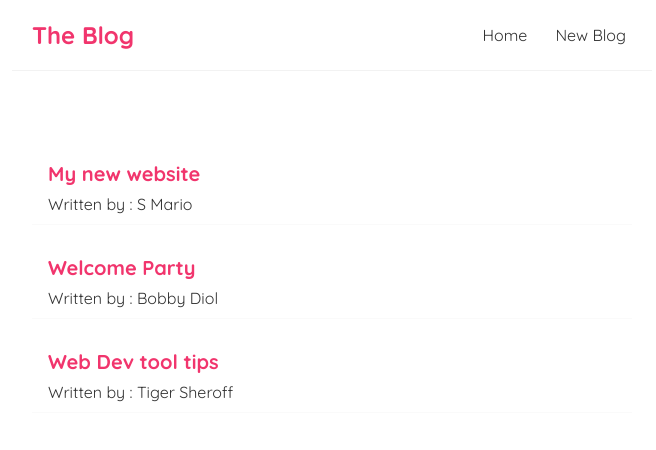
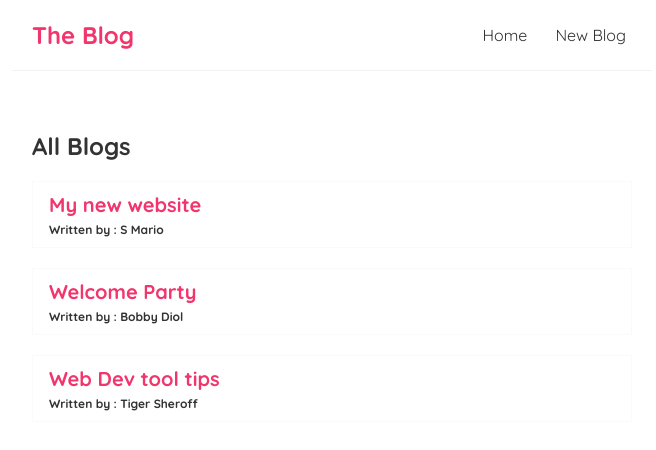
Before and after one commit to mhperera/PT_PinkBlog, a React (Create React App) app: page / in a window 1280 px wide. Shown: the top 450 px of the page, without its empty margins (308-964 px from the left). Built offline with nearby package versions, Linux system fonts and the light colour scheme.

Commit message:
Use Props to pass data fro one component to another (Parent to Child)

```diff
--- /dev/null
+++ b/src/Bloglist.js
@@ -0,0 +1,24 @@
+const BlogList = (props) => {
+
+    const blogs = props.blogs;
+    const title = props.title;
+
+    return (
+
+        <div className="blog-list">
+
+            <h2>{ title }</h2>
+
+            { blogs.map((blog) => (
+                <div className="blog-preview" keys={ blog.id }>
+                    <h2>{ blog.title }</h2>
+                    <p>Written by : { blog.author }</p>
+                </div>
+            )) }
+
+        </div>
+
+    );
+}
+
+export default BlogList;
--- a/src/Home.js
+++ b/src/Home.js
@@ -1,4 +1,5 @@
 import { useState } from 'react';
+import BlogList from './Bloglist';
 
 const Home = () => {
 
@@ -27,12 +28,7 @@
 
         <div className="home">
 
-            { blogs.map((blog) => (
-                <div className="blog-preview" keys={ blog.id }>
-                    <h2>{ blog.title }</h2>
-                    <p>Written by : { blog.author }</p>
-                </div>
-            )) }
+            <BlogList blogs={ blogs } title='All Blogs'/>
 
         </div>
 
--- a/src/index.css
+++ b/src/index.css
@@ -50,15 +50,20 @@
 .blog-preview {
 	padding: 10px 16px;
 	margin:20px 0;
-	border-bottom: 1px solid #fafafa;
+	border: 1px solid #fafafa;
 }
 
 .blog-preview:hover {
-	box-shadow: 1px 3px 5px rgba(0,0,0,0.1);
+	border: 1px solid var(--main_color);
 }
 
 .blog-preview h2 {
 	font-size: 20px;
 	color: var(--main_color);
-	margin-bottom: 8px;
+	margin-bottom: 5px;
 }
+
+.blog-preview p {
+	font-size: 12px;
+	font-weight: bold;
+}
```
